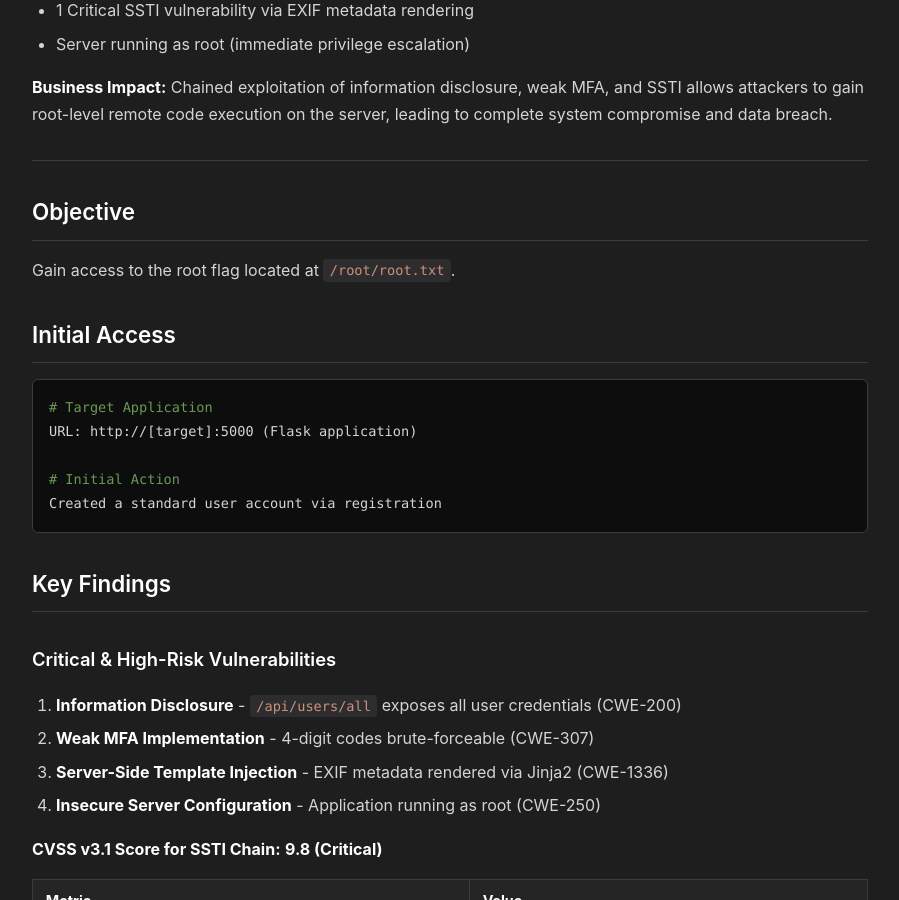
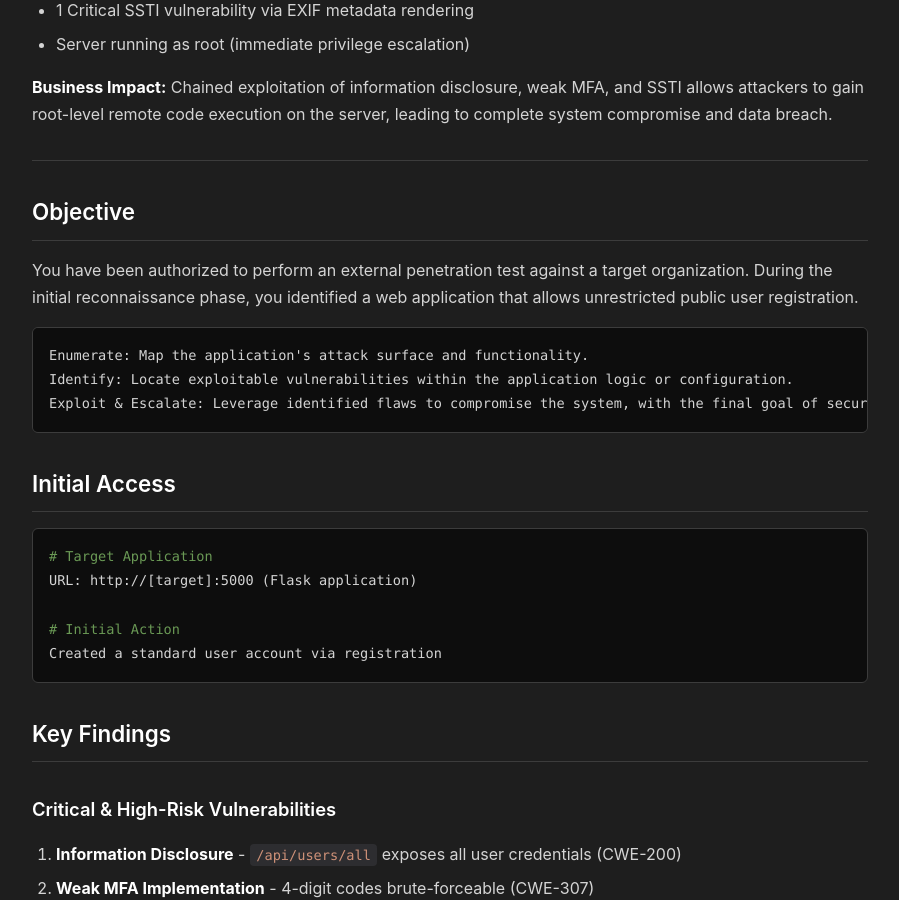
Before and after one commit to d4rkto0th/d4rkto0th.github.io, a Jekyll site: the page built from labs/webapp/Verbose.md, in a window 1280 px wide and 900 px high, scrolled down 637 px. Shown: the whole window, without its empty margins (190-1089 px from the left). Built offline with Jekyll 4.4.1, drawn with Linux system fonts in a browser that asks for light colours.

Commit message:
Update Verbose.md

```diff
--- a/labs/webapp/Verbose.md
+++ b/labs/webapp/Verbose.md
@@ -31,7 +31,11 @@ title: "Verbose (SSTI to RCE) - Hacksmarter"
 
 ## Objective
 
-Gain access to the root flag located at `/root/root.txt`.
+You have been authorized to perform an external penetration test against a target organization. During the initial reconnaissance phase, you identified a web application that allows unrestricted public user registration.
+
+    Enumerate: Map the application's attack surface and functionality.
+    Identify: Locate exploitable vulnerabilities within the application logic or configuration.
+    Exploit & Escalate: Leverage identified flaws to compromise the system, with the final goal of securing root access to the host server to demonstrate maximum impact.
 
 ## Initial Access
 
```
